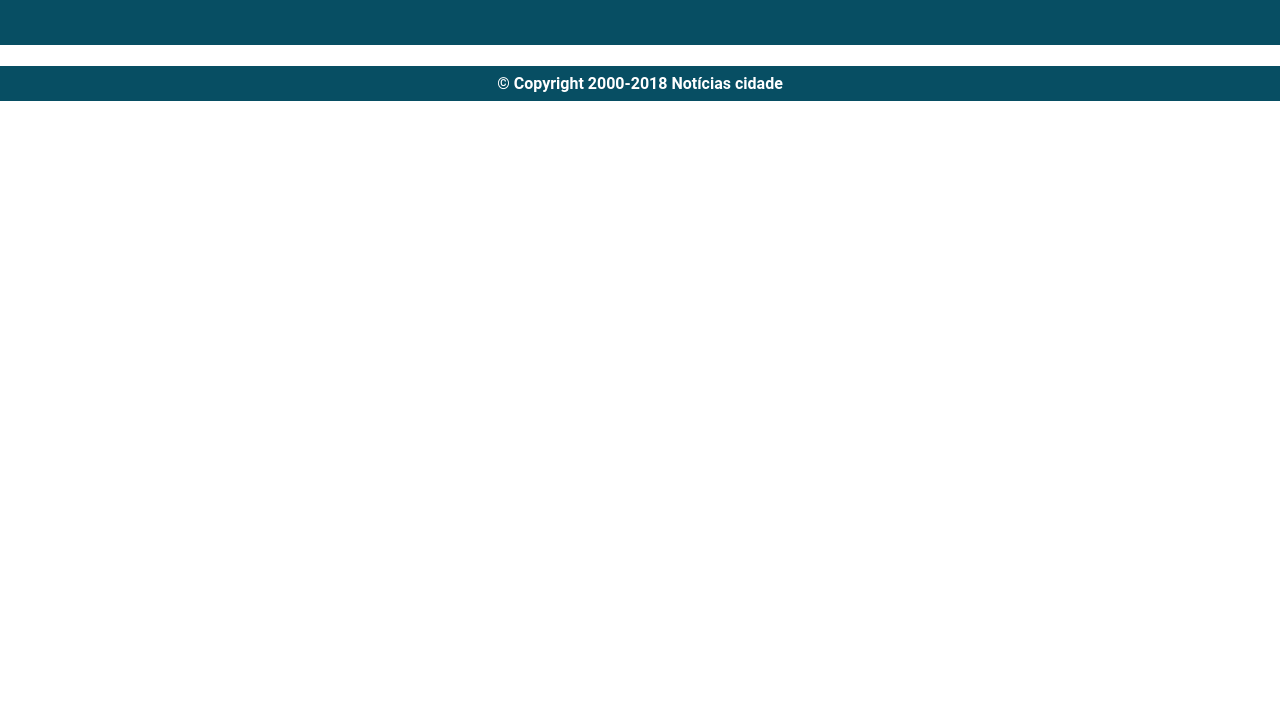
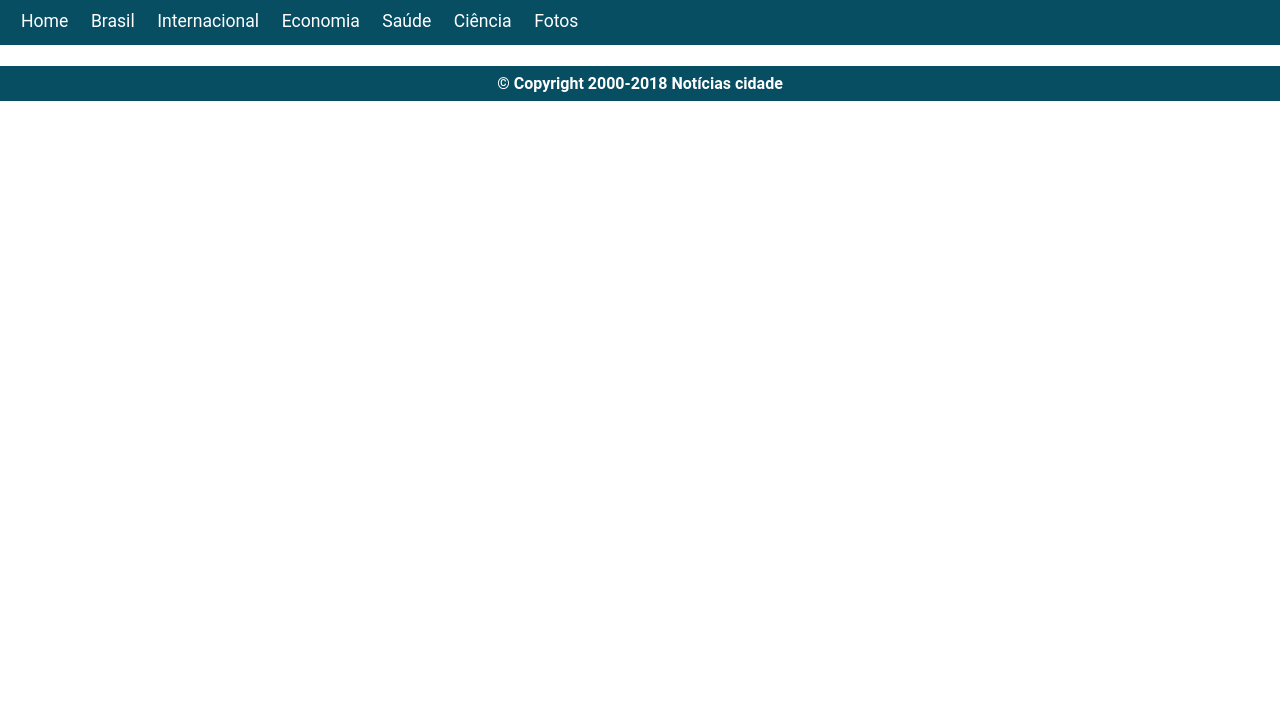
Before and after one commit to VictorM-Coder/site-Noticias-Cidade, a plain HTML site: page site/index.html in a window 1280 px wide. Shown: the part 99-800 px from the top of the page. Drawn offline with Linux system fonts and the light colour scheme.

Commit message:
inicialização do menu

```diff
--- a/site/_styles/style.css
+++ b/site/_styles/style.css
@@ -26,22 +26,39 @@
 body{
     font-family: var(--font-principal);
 }
+
+/*HEADER*/
 header{
     background-color: var(--color-principal);
     height: 144px;
 }
+#top-header{
+
+}
+#logo{
+    margin: 13px 21px;
+}
+nav{
+    border-top: solid 1px var(--color-text);
+    padding: 13px 21px;
+    position: relative;
+    background-color: var(--color-principal);
+}
+
+
 ul#menu-principal > li{
-    display: inline;
+    display: inline-block;
     list-style: none;
+    margin-right: 1.5%;
 }
 
 ul#menu-principal li a{
     text-decoration: none;
     color: var(--color-text);
-
+    font: normal 1.1em var(--font-principal);
 }
 
-
+/*FOOTER*/
 footer{
     background-color: var(--color-principal);
     color: var(--color-text);
--- a/site/index.html
+++ b/site/index.html
@@ -9,7 +9,9 @@
 </head>
 <body>
     <header>
-        <img src="_imagens/logo.png" alt="">
+        <div id="top-header">
+            <img id="logo" src="_imagens/logo.png" alt="">
+        </div>
         <nav>
             <ul id="menu-principal">
                 <li><a href="">Home</a></li>
```
